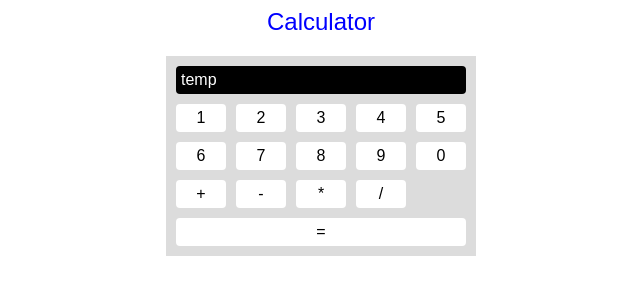
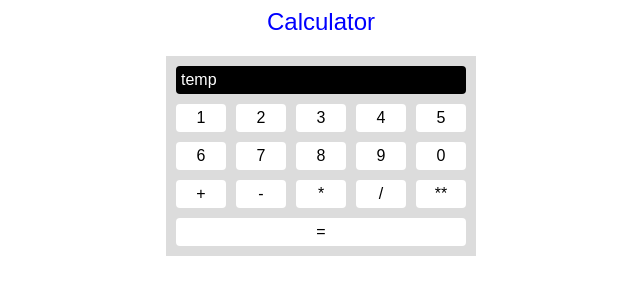
Before and after one commit to alexvirtech/braude-web-1, a plain HTML site: page index.html in a window 1280 px wide. Shown: the whole page, without its empty margins (319-959 px from the left). Drawn offline with Linux system fonts and the light colour scheme.

Commit message:
15-01-24

```diff
--- a/index.html
+++ b/index.html
@@ -64,6 +64,7 @@
      <div class="but">-</div>
      <div class="but">*</div>
      <div class="but">/</div>
+     <div class="but">**</div>
      <div style="clear: both;"></div>
      <div class="result">=</div>
     </div>
```
